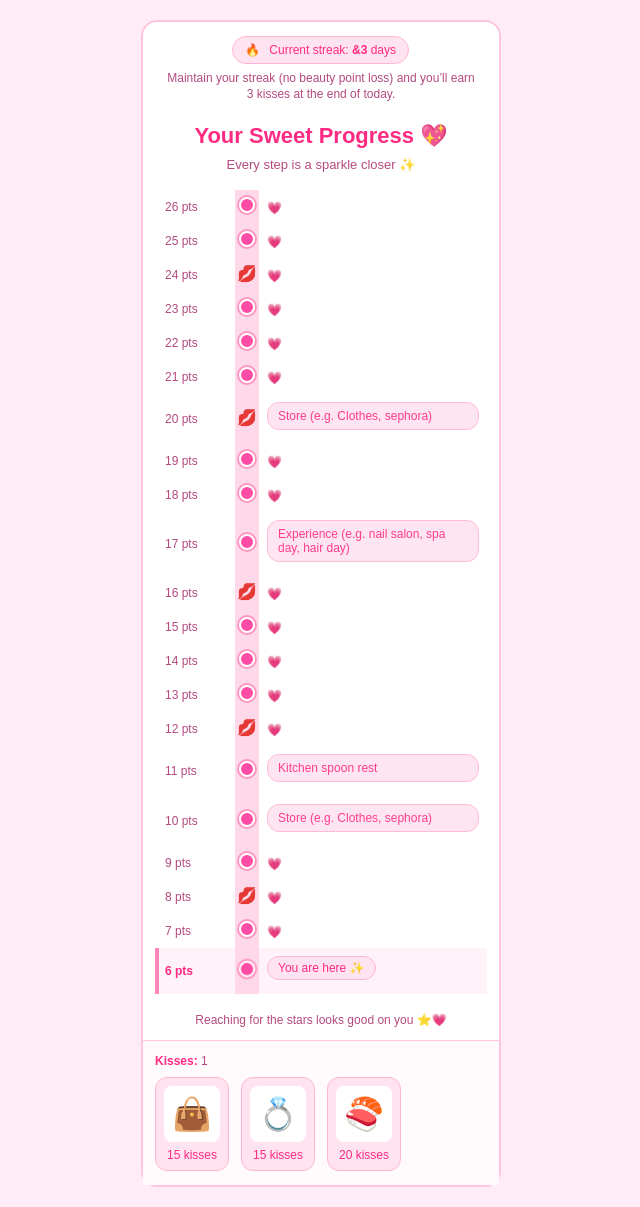
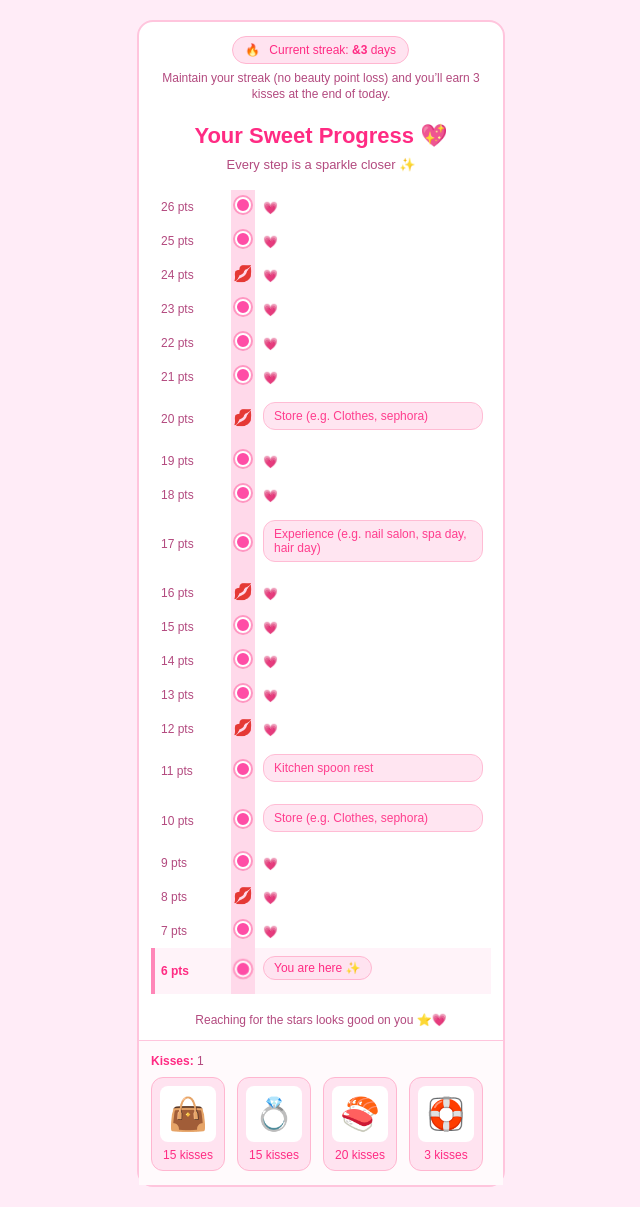
Before and after one commit to sebitommy123/zubatomic, a PHP site: page / in a window 1280 px wide. Shown: the whole page, without its empty margins (319-959 px from the left). Run offline with PHP 8.4, Linux system fonts and the light colour scheme.

Commit message:
Add save streak item to rewards list with low point cost
Co-authored-by: sszafis <sszafis@gmail.com>

```diff
--- a/index.php
+++ b/index.php
@@ -16,6 +16,7 @@
     [ 'name' => 'purse',  'cost' => 15, 'emoji' => '👜' ],
     [ 'name' => 'mejuri', 'cost' => 15, 'emoji' => '💍' ],
     [ 'name' => 'omakase restaurant', 'cost' => 20, 'emoji' => '🍣' ],
+    [ 'name' => 'Save streak', 'cost' => 3, 'emoji' => '🛟' ],
   ];
 
   // Ensure non-negative, since points start at 0
```
